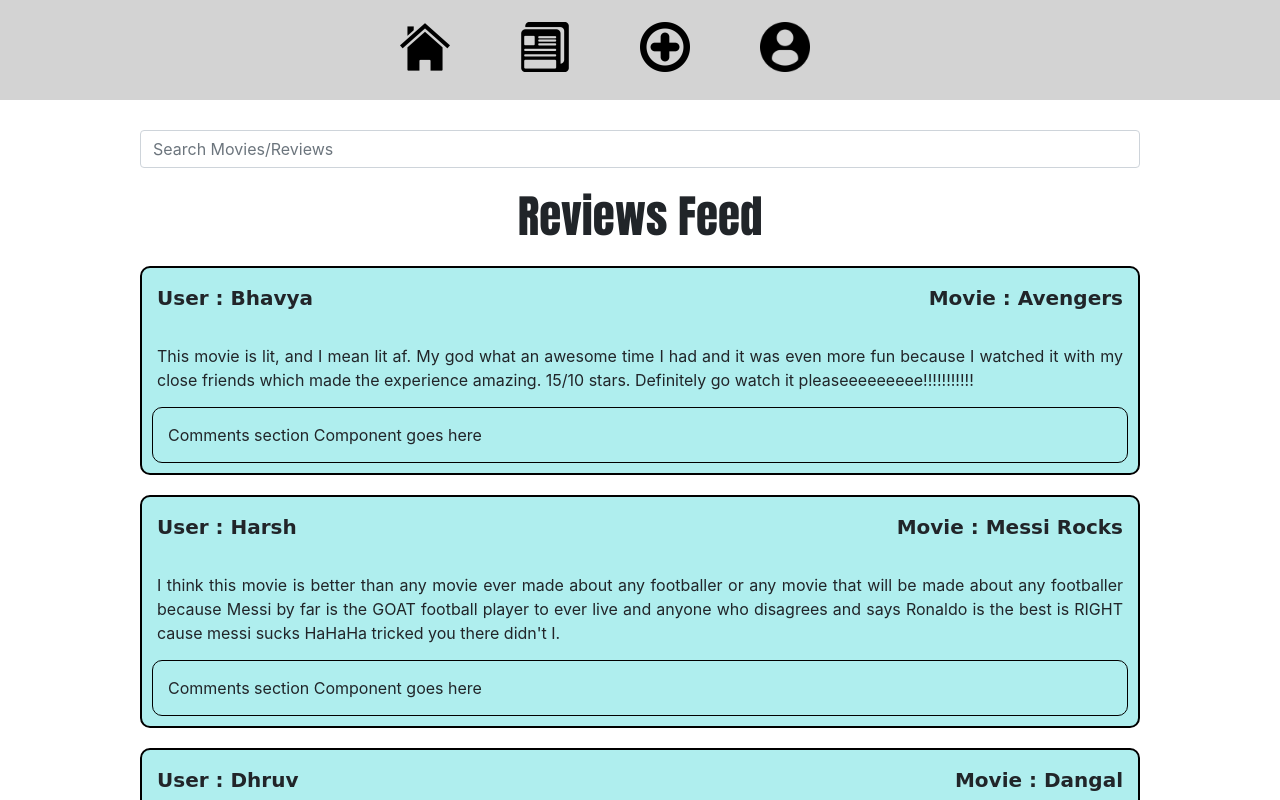
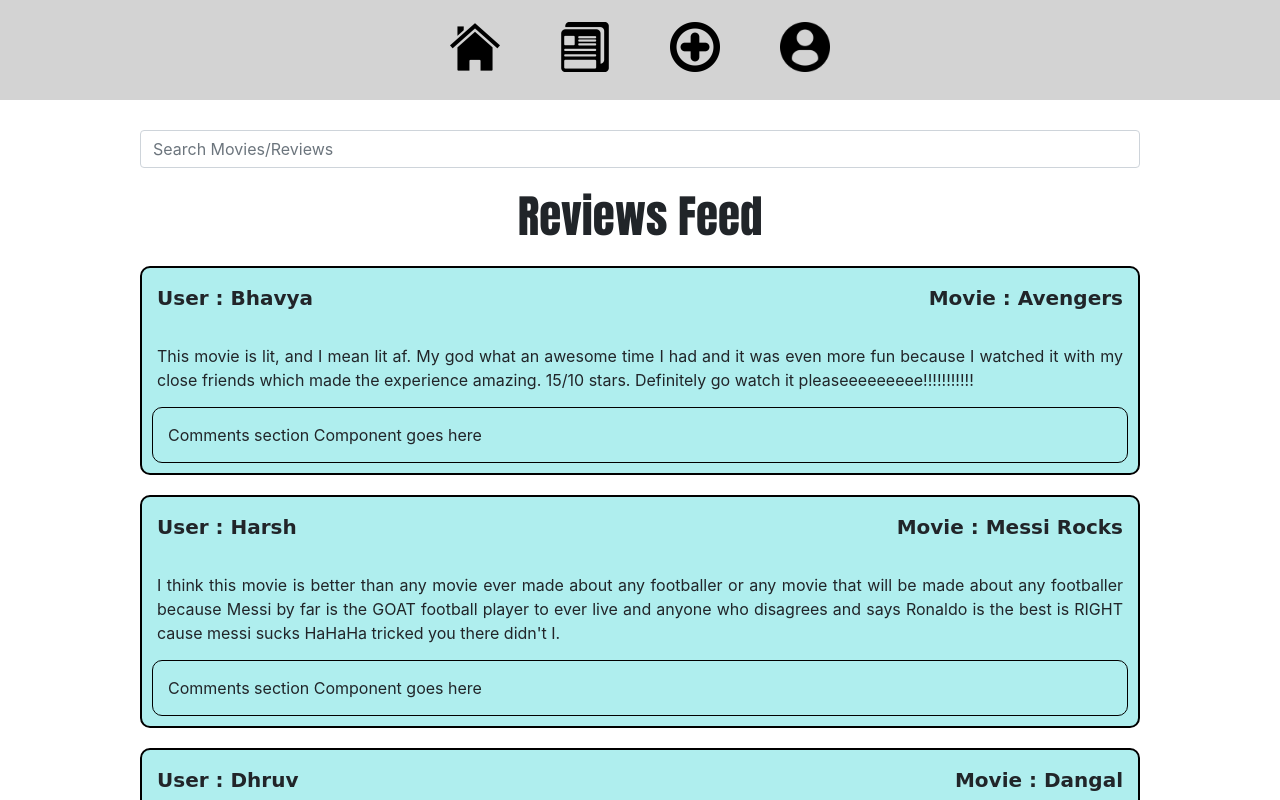
Before and after one commit to HareshNasit/Moviegram, a React (Create React App) app in the folder moviegram/: page /NewsFeed in a window 1280 px wide. Shown: the top 800 px of the page. Built offline with nearby package versions, Linux system fonts and the light colour scheme.

Commit message:
minor changes to a few css properties like width and height

```diff
--- a/moviegram/src/Components/AddReview/styles.css
+++ b/moviegram/src/Components/AddReview/styles.css
@@ -12,7 +12,7 @@
 .add-review {
     width: 1000px;
 		height: auto;
-    min-height: 500px;
+    min-height: 520px;
     position: relative;
     margin-left: auto;
     margin-right: auto;
--- a/moviegram/src/Components/MainMenuBar/styles.css
+++ b/moviegram/src/Components/MainMenuBar/styles.css
@@ -6,8 +6,8 @@
 	padding-right: 10px;
 	background-color: lightgray;
 	display: flex;
-   	align-items: center;
-   	justify-content: center;
+  align-items: center;
+  justify-content: center;
 	width: 100%;
 }
 
@@ -19,7 +19,7 @@
 }
 
 #menuItems ul li {
-	margin-right: 70px;
+	padding: 30px;
 	font-weight: bold;
 	list-style: none;
 	text-align: center;
--- a/moviegram/src/Components/NewsFeed/styles.css
+++ b/moviegram/src/Components/NewsFeed/styles.css
@@ -10,8 +10,9 @@
     margin-left: auto;
     margin-right: auto;
     top: 30px;
-    justify-content: center;
-}
+	  align-items: center;
+	  justify-content: center;
+	}
 
 
 .pageHeader {
```
